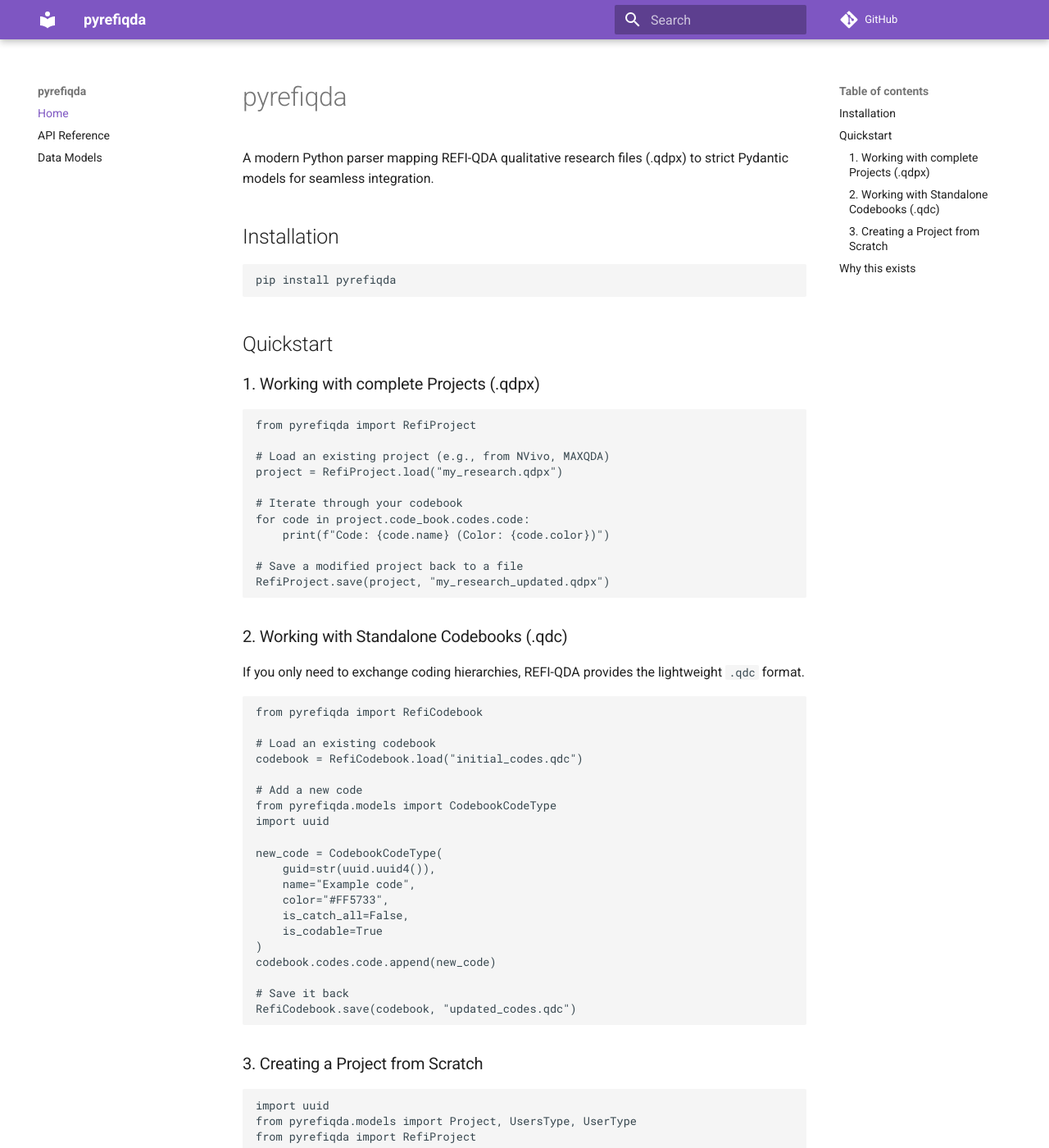
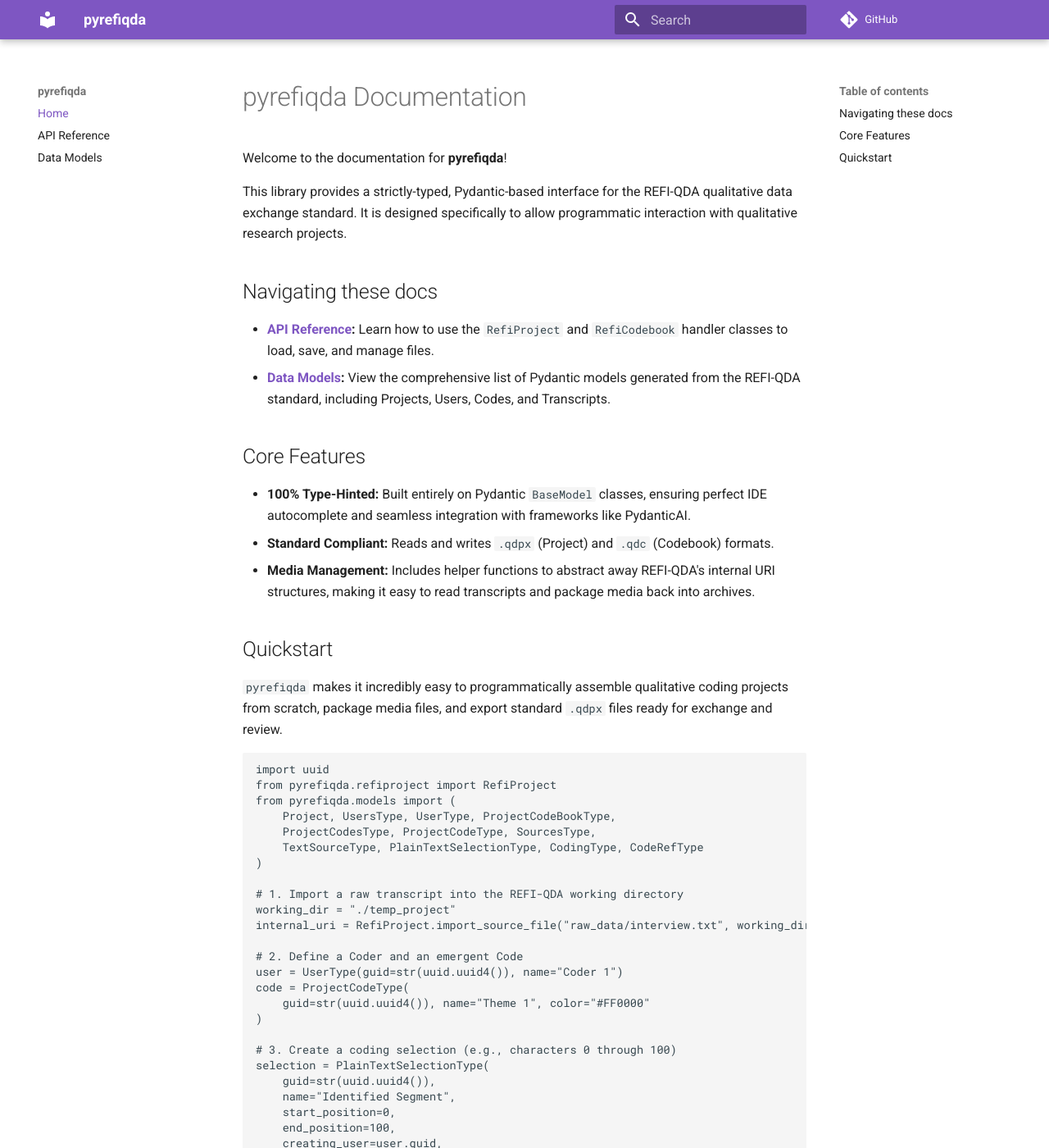
Before and after one commit to cbrincoveanu/pyrefiqda, an MkDocs documentation site: the page built from docs/index.md, in a window 1280 px wide and 1400 px high. Shown: the whole window at 82% size. Built offline with MkDocs 1.6.1 and Material for MkDocs 9.7.7, drawn with Linux system fonts in a browser that asks for light colours; comment, search, counter and statistics services are not loaded; some of the changed text lies outside the part shown.

Commit message:
feat: add end-to-end processing support and full REFI-QDA compliance
- Rename RefiProject and RefiCodebook processors
- Implement source media embedding (zip handling) for .qdpx exports
- Add import_source_file and resolve_source_path utilities
- Update models to ensure strict REFI-QDA standard compliance
- Add Google-style docstrings and MkDocs documentation infrastructure

````diff
--- a/docs/index.md
+++ b/docs/index.md
@@ -1,75 +1,70 @@
-# pyrefiqda
-A modern Python parser mapping REFI-QDA qualitative research files (.qdpx) to strict Pydantic models for seamless integration.
+# pyrefiqda Documentation
 
-## Installation
+Welcome to the documentation for **pyrefiqda**!
 
-```bash
-pip install pyrefiqda
-```
+This library provides a strictly-typed, Pydantic-based interface for the REFI-QDA qualitative data exchange standard. It is designed specifically to allow programmatic interaction with qualitative research projects.
+
+## Navigating these docs
+
+* **[API Reference](api.md):** Learn how to use the `RefiProject` and `RefiCodebook` handler classes to load, save, and manage files.
+* **[Data Models](models.md):** View the comprehensive list of Pydantic models generated from the REFI-QDA standard, including Projects, Users, Codes, and Transcripts.
+
+## Core Features
+* **100% Type-Hinted:** Built entirely on Pydantic `BaseModel` classes, ensuring perfect IDE autocomplete and seamless integration with frameworks like PydanticAI.
+* **Standard Compliant:** Reads and writes `.qdpx` (Project) and `.qdc` (Codebook) formats.
+* **Media Management:** Includes helper functions to abstract away REFI-QDA's internal URI structures, making it easy to read transcripts and package media back into archives.
 
 ## Quickstart
+`pyrefiqda` makes it incredibly easy to programmatically assemble qualitative coding projects from scratch, package media files, and export standard `.qdpx` files ready for  exchange and review.
 
-### 1. Working with complete Projects (.qdpx)
-```python
-from pyrefiqda import RefiProject
-
-# Load an existing project (e.g., from NVivo, MAXQDA)
-project = RefiProject.load("my_research.qdpx")
-
-# Iterate through your codebook
-for code in project.code_book.codes.code:
-    print(f"Code: {code.name} (Color: {code.color})")
-
-# Save a modified project back to a file
-RefiProject.save(project, "my_research_updated.qdpx")
-```
-
-### 2. Working with Standalone Codebooks (.qdc)
-If you only need to exchange coding hierarchies, REFI-QDA provides the lightweight `.qdc` format.
-```python
-from pyrefiqda import RefiCodebook
-
-# Load an existing codebook
-codebook = RefiCodebook.load("initial_codes.qdc")
-
-# Add a new code
-from pyrefiqda.models import CodebookCodeType
-import uuid
-
-new_code = CodebookCodeType(
-    guid=str(uuid.uuid4()),
-    name="Example code",
-    color="#FF5733",
-    is_catch_all=False,
-    is_codable=True
-)
-codebook.codes.code.append(new_code)
-
-# Save it back
-RefiCodebook.save(codebook, "updated_codes.qdc")
-```
-
-### 3. Creating a Project from Scratch
 ```python
 import uuid
-from pyrefiqda.models import Project, UsersType, UserType
-from pyrefiqda import RefiProject
-
-# Create a user
-user = UserType(guid=str(uuid.uuid4()), name="Coder")
-users = UsersType(user=[user])
-
-# Initialize an empty project ready for qualitative analysis
-my_project = Project(
-    name="Example study",
-    origin="pyrefiqda",
-    guid=str(uuid.uuid4()),
-    users=users
+from pyrefiqda.refiproject import RefiProject
+from pyrefiqda.models import (
+    Project, UsersType, UserType, ProjectCodeBookType,
+    ProjectCodesType, ProjectCodeType, SourcesType,
+    TextSourceType, PlainTextSelectionType, CodingType, CodeRefType
 )
 
-RefiProject.save(my_project, "new_study.qdpx")
+# 1. Import a raw transcript into the REFI-QDA working directory
+working_dir = "./temp_project"
+internal_uri = RefiProject.import_source_file("raw_data/interview.txt", working_dir)
+
+# 2. Define a Coder and an emergent Code
+user = UserType(guid=str(uuid.uuid4()), name="Coder 1")
+code = ProjectCodeType(
+    guid=str(uuid.uuid4()), name="Theme 1", color="#FF0000"
+)
+
+# 3. Create a coding selection (e.g., characters 0 through 100)
+selection = PlainTextSelectionType(
+    guid=str(uuid.uuid4()),
+    name="Identified Segment",
+    start_position=0,
+    end_position=100,
+    creating_user=user.guid,
+    coding=[CodingType(
+        guid=str(uuid.uuid4()),
+        creating_user=user.guid,
+        code_ref=CodeRefType(target_guid=code.guid)
+    )]
+)
+
+# 4. Assemble the final Pydantic Project
+project = Project(
+    name="GTM Study",
+    users=UsersType(user=[user]),
+    code_book=ProjectCodeBookType(codes=ProjectCodesType(code=[code])),
+    sources=SourcesType(text_source=[
+        TextSourceType(
+            guid=str(uuid.uuid4()),
+            name="Interview 1",
+            plain_text_path=internal_uri,
+            plain_text_selection=[selection]
+        )
+    ])
+)
+
+# 5. Export to a standard .qdpx file (zipping the XML and the media files together)
+RefiProject.save(project, "study.qdpx", source_media_dir=working_dir + "/sources")
 ```
-
-## Why this exists
-
-In qualitative studies, researchers use the REFI-QDA standard to exchange data. However, previous Python tools were GUI-heavy or outdated. `pyrefiqda` uses `xsdata` to auto-generate pure Pydantic models directly from the official XML schema, meaning you get flawless type-hinting, validation, and zero parsing bloat.
--- a/pyproject.toml
+++ b/pyproject.toml
@@ -4,7 +4,7 @@
 
 [project]
 name = "pyrefiqda"
-version = "0.2.1"
+version = "0.3.0"
 description = "A modern, Pydantic-based parser for REFI-QDA (.qdpx) qualitative research files."
 readme = "README.md"
 requires-python = ">=3.9"
@@ -43,4 +43,6 @@
 
 [project.urls]
 Homepage = "https://github.com/cbrincoveanu/pyrefiqda"
-Issues = "https://github.com/yourusername/pyrefiqda/issues"
+Documentation = "https://cbrincoveanu.github.io/pyrefiqda"
+Repository = "https://github.com/cbrincoveanu/pyrefiqda"
+Issues = "https://github.com/cbrincoveanu/pyrefiqda/issues"
````
Also changed, not shown: README.md (+65 -60 lines), 2 other files.
